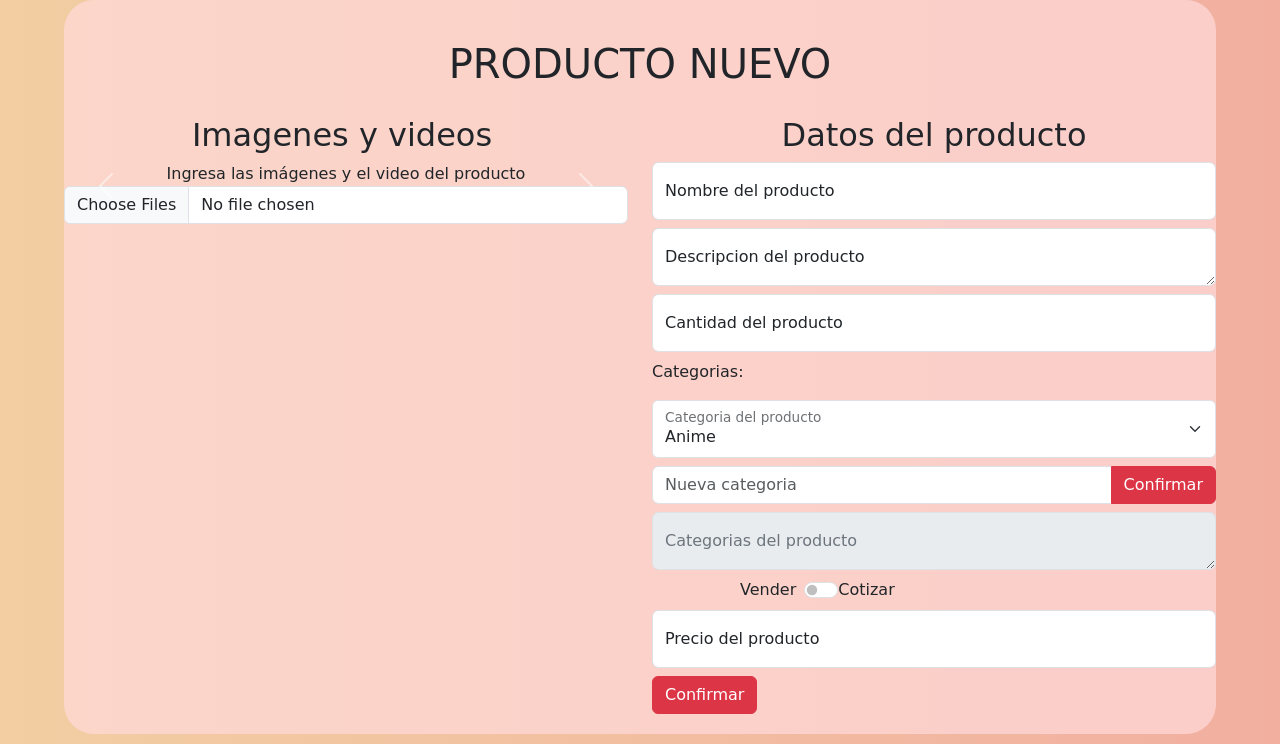
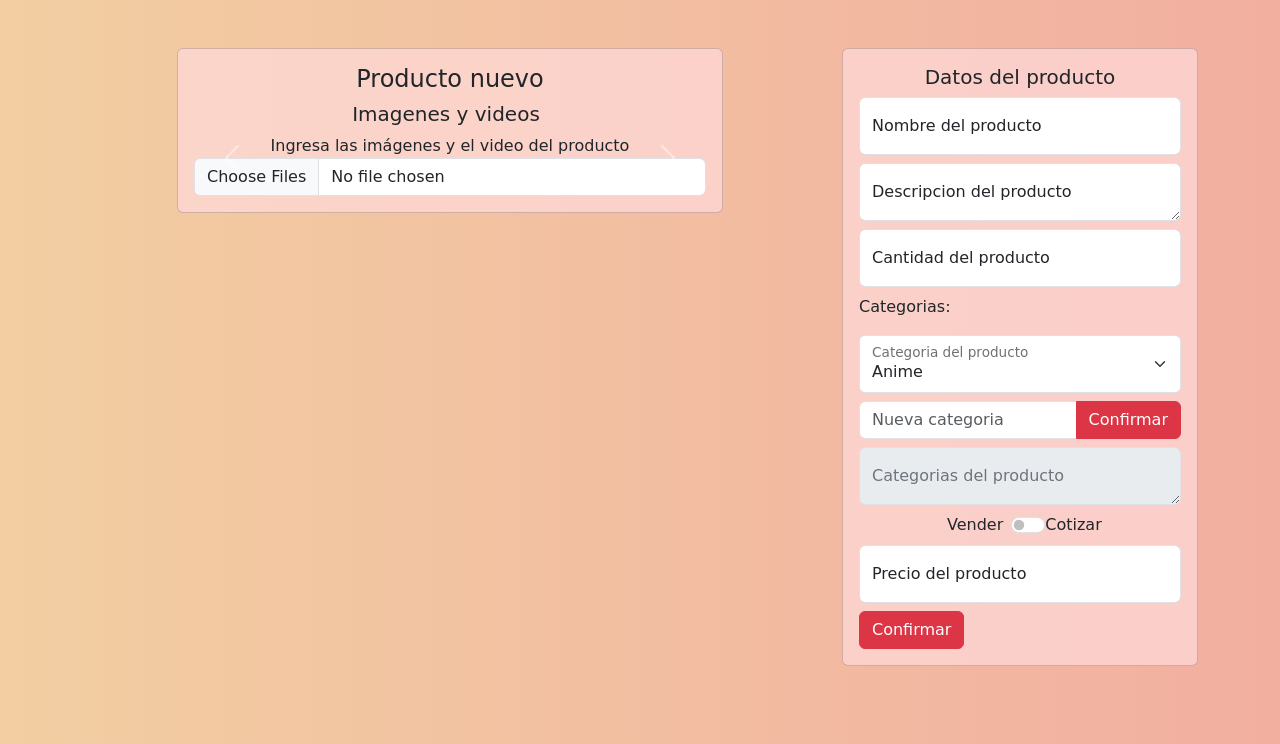
Before and after one commit to FujimaruR/PWCI, a PHP site: page /prueba/n_producto.php in a window 1280 px wide. Shown: the part 56-800 px from the top of the page. Run offline with PHP 8.4, Linux system fonts and the light colour scheme; some libraries are stand-ins or nearby versions.

Commit message:
Correcion  n_producto y vista producto uwu
Funcionan los modelales de vista producto, y ahora el tamanio de la imagen se ve decente en n_producto jsjs

```diff
--- a/Front/css/n_producto.css
+++ b/Front/css/n_producto.css
@@ -55,3 +55,11 @@ body {
     object-fit: cover;
     height: 50%;
 }
+
+.custom-image {
+    max-width: 100%;
+    max-height: 500px; /* Altura deseada */
+    width: auto;
+    height: auto;
+    margin: 0 auto; /* Para centrar la imagen horizontalmente */
+}
--- a/Front/js/n_producto.js
+++ b/Front/js/n_producto.js
@@ -10,12 +10,18 @@ var loadMediaCarousel = function () {
     if (media.type.startsWith('image')) {
       const image = document.createElement('img');
       image.src = URL.createObjectURL(media);
-      image.classList.add('d-block', 'w-100');
+      image.classList.add('d-block');
+      image.style.maxWidth = '100%'; // Limitar el ancho al 100%
+      image.style.maxHeight = '400px'; // Limitar la altura a 500px
+      image.style.objectFit = 'cover';
       carouselItem.appendChild(image);
     } else if (media.type.startsWith('video')) {
       const video = document.createElement('video');
       video.src = URL.createObjectURL(media);
       video.classList.add('d-block', 'w-100');
+      video.style.maxWidth = '100%'; // Limitar el ancho al 100%
+      video.style.maxHeight = '400px'; // Limitar la altura a 500px
+
       video.controls = true;
       carouselItem.appendChild(video);
     }
@@ -23,6 +29,7 @@ var loadMediaCarousel = function () {
     if (i === 0) {
       carouselItem.classList.add('active');
     }
+
 
     mediaCarouselInner.appendChild(carouselItem);
   }
--- a/Front/n_producto.php
+++ b/Front/n_producto.php
@@ -40,17 +40,17 @@
       </div>
     </div>
   </nav>
-
-
-  <div class="vproducto">
+<div class="container mt-5">
       <div class="row">
-      <h1>PRODUCTO NUEVO</h1>
-      <div class="col-md-6 imgven">
-        <h2 class="me-2">Imagenes y videos</h2>
+      <div class="col-md-6 col-lg-6 imgven mx-auto">
+        <div class="card " style="background-color: rgba(255, 219, 219, 0.7);">
+          <div class="card-body ">
+            <h4>Producto nuevo</h4>
+             <h5 class="me-2">Imagenes y videos</h5>
             <p class="mb-2 mb-md-0">Ingresa las imágenes y el video del producto</p>
 
-        <div id="mediaCarousel" class="carousel slide">
-          <div class="carousel-inner" id="mediaCarouselInner">
+            <div id="mediaCarousel" class="carousel slide" >
+              <div class="carousel-inner text-center" id="mediaCarouselInner">
               </div>
               <button class="carousel-control-prev" type="button" data-bs-target="#mediaCarousel" data-bs-slide="prev">
                 <span class="carousel-control-prev-icon" aria-hidden="true"></span>
@@ -65,9 +65,14 @@
             <video id="video-preview" controls style="display: none;"></video>
             <input class="form-control" type="file" id="img-uploader-nprod" accept="image/*, video/*" multiple>
           </div>
-      <div class="col-md-6 datven">
-        <h2>Datos del producto</h2>
-        <div class="form-floating my-2">
+        </div>
+
+      </div>
+      <div class="col-md-6 col-lg-4 datven " >
+        <div class="card"style="background-color: rgba(255, 219, 219, 0.7);">
+          <div class="card-body">
+            <h5 class="text-center">Datos del producto</h5>
+            <div class="form-floating my-2" >
               <input type="text" class="form-control" id="productinput" placeholder="...">
               <label for="productinput">Nombre del producto</label>
             </div>
@@ -109,6 +114,10 @@
             <button type="button" class="btn btn-danger">Confirmar</button>
           </div>
         </div>
+
+
+      </div>
+    </div>
 </div>
 
   <script src="http://localhost/prueba/PWCI/Front/js/n_producto.js"></script>
--- a/Front/registro.php
+++ b/Front/registro.php
@@ -36,7 +36,7 @@
                 <div class="col-4">
                     <input type="email" class="form-control " id="correoLogin" placeholder="name@example.com" required>
 
-                    <input type="text" class="form-control my-2" id="correoLogin" placeholder="usuario" required>
+                    <input type="text" class="form-control my-2" id="usuario" placeholder="usuario" required>
 
                     <input type="Password" class="form-control my-2" id="PasswordLogin"name="Password" placeholder="password" required>
 
```
Also changed, not shown: Front/vistaProducto.php (+12 -13 lines). Lines whose indentation alone changed are shown as unchanged.
